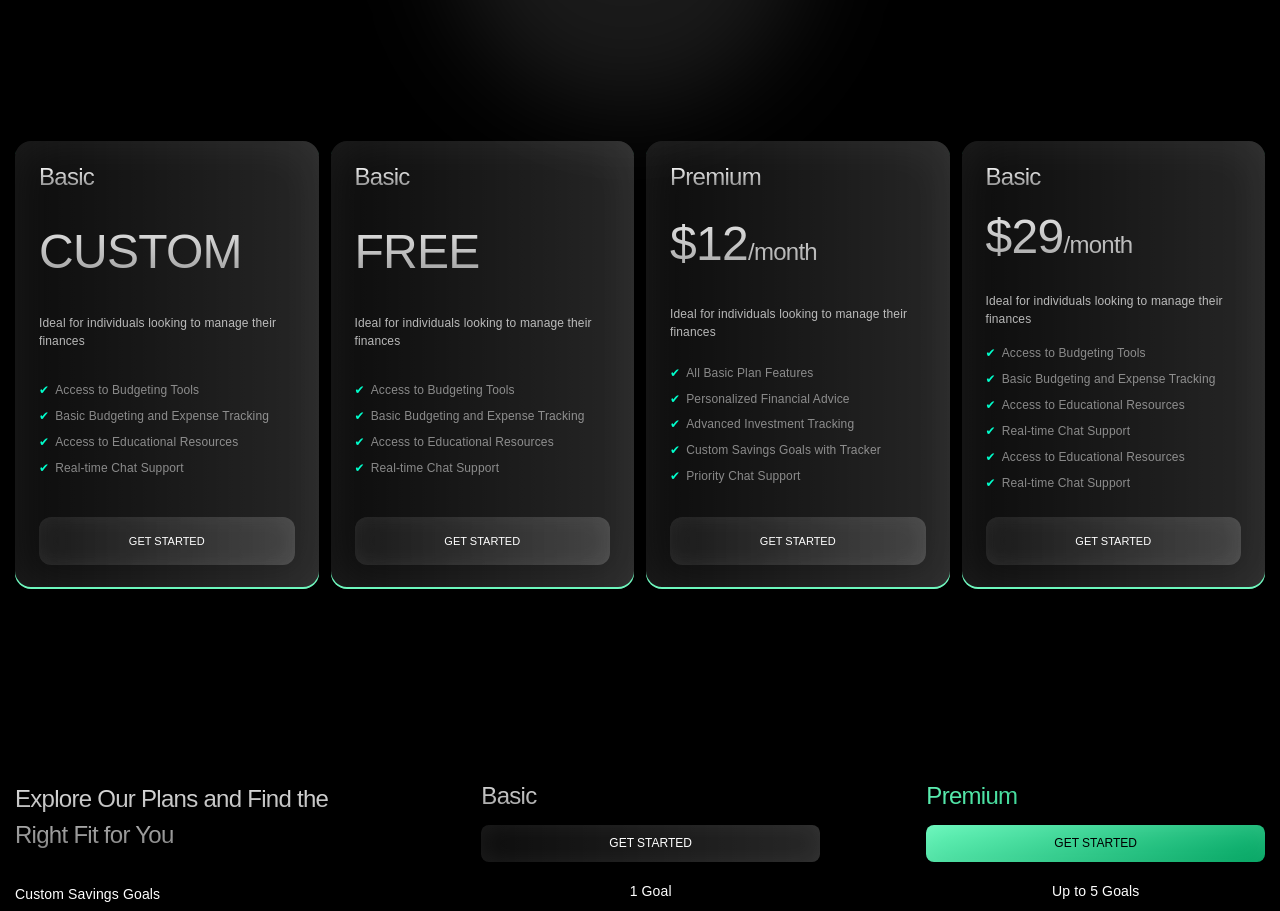
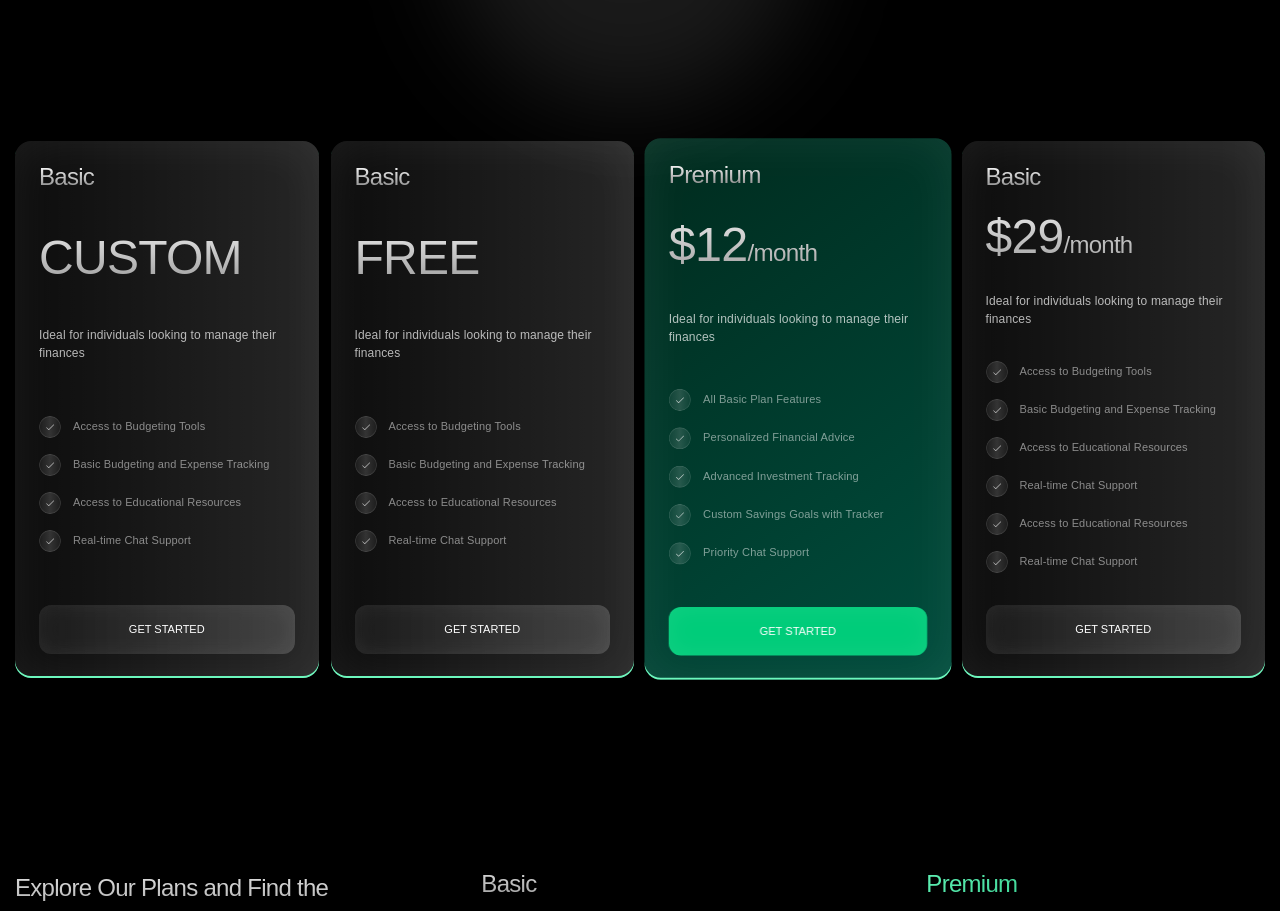
Before and after one commit to DiyorMr/izi, a React (Vite) app: page / in a window 1280 px wide. Shown: the part 7300-8211 px from the top of the page. Built offline with nearby package versions, Linux system fonts and the light colour scheme.

Commit message:
done card hover

```diff
--- a/src/components/Faq/Faq.scss
+++ b/src/components/Faq/Faq.scss
@@ -90,8 +90,9 @@
     }
 
     /* Arrow animation */
-    .tab input:not(:checked)+.tab__label:hover::after {
-        animation: bounce 0.5s infinite;
+    .tab input:not(:checked)+.tab__label:hover::after,
+    .tab:hover input:not(:checked)+.tab__label::after {
+        animation: bounce 0.7s infinite;
     }
 
     @keyframes bounce {
--- a/src/components/FeaturesCard/FeaturesCard.scss
+++ b/src/components/FeaturesCard/FeaturesCard.scss
@@ -69,6 +69,7 @@
     &_item:nth-child(4) {
         width: calc(60% - 10px);
         height: 520px;
+
         .features_cards_item_body {
             max-width: 50%;
         }
@@ -80,3 +81,10 @@
         height: 520px;
     }
 }
+
+.features_cards_item:hover {
+    cursor: pointer;
+    background: linear-gradient(43deg, var(--color-spring-green-697, rgba(104, 247, 187, 0.07)) 0%, var(--color-spring-green-6920, rgba(104, 247, 187, 0.20)) 100%);
+    box-shadow: 0px -2px 0px 0px #68F7BB inset, 0px 0px 48px 0px rgba(255, 255, 255, 0.07) inset;
+
+}
--- a/src/components/Pricing/Pricing.scss
+++ b/src/components/Pricing/Pricing.scss
@@ -1,5 +1,4 @@
 .pricings {
-
     .pricing {
         display: flex;
         justify-content: space-between;
@@ -18,19 +17,10 @@
             justify-content: space-between;
             cursor: pointer;
 
-            &:hover {
-                border-color: #00cc7a;
-            }
-
-            &.highlight {
-                background: #00cc7a;
-                border-color: #00cc7a;
-            }
-
             &.active {
                 border-color: #00ffcc;
                 background: linear-gradient(145deg, #002b1e, #004d3d);
-                transform: scale(1.03);
+                transform: scale(1.01);
 
                 .card__button {
                     background: #00cc7a;
@@ -92,14 +82,18 @@
                 text-align: left;
 
                 li {
-                    font-size: 12px;
-                    margin-bottom: 8px;
                     display: flex;
                     align-items: center;
+                    gap: 12px;
+                    margin: 16px auto;
 
                     span {
-                        color: #00ffcc;
-                        margin-right: 6px;
+                        color: rgba(255, 255, 255, 0.5);
+                        font-size: 11px;
+                        font-weight: 400;
+                        line-height: 17.92px;
+                        letter-spacing: 0.14px;
+                        text-align: left;
                     }
                 }
             }
@@ -120,11 +114,10 @@
                 box-shadow: inset 0px 0px 24px 0px rgba(255, 255, 255, 0.07);
                 backdrop-filter: blur(5px);
                 background: linear-gradient(90.00deg, rgba(255, 255, 255, 0.05), rgba(255, 255, 255, 0.15) 100%);
+            }
 
-                &:hover {
-                    background: #00cc7a;
-                }
-
+            .card__button:hover {
+                background: #00cc7a;
             }
         }
     }
--- a/src/components/Pricing/Pricing.tsx
+++ b/src/components/Pricing/Pricing.tsx
@@ -2,8 +2,9 @@ import React, { useState } from "react";
 import "./Pricing.scss";
 import { infoBasic, infoData, infoPremium, plansData } from "@/constants";
 
-const Pricing: React.FC = () => {
-    const [activeIndex, setActiveIndex] = useState<number | null>(null);
+const
+    Pricing: React.FC = () => {
+        const [activeIndex, setActiveIndex] = useState<number | null>(2);
 
         const handleCardClick = (index: number) => {
             setActiveIndex(index);
@@ -17,7 +18,7 @@ const Pricing: React.FC = () => {
                         {plansData.map((plan, index) => (
                             <div
                                 key={index}
-                            className={`card ${plan.highlight ? "highlight" : ""} ${activeIndex === index ? "active" : ""}`}
+                                className={`card ${activeIndex === index ? "active" : ""}`}
                                 onClick={() => handleCardClick(index)}
                             >
                                 <div className="card__title">{plan.title}</div>
@@ -31,7 +32,8 @@ const Pricing: React.FC = () => {
                                 <ul className="card__features">
                                     {plan.features.map((item: string, i: number) => (
                                         <li key={i}>
-                                        <span>✔</span> {item}
+                                            <img src="./images/activeicon.svg" alt="image" />
+                                            <span>{item}</span>
                                         </li>
                                     ))}
                                 </ul>
--- a/src/components/SliderItem/SliderItem.scss
+++ b/src/components/SliderItem/SliderItem.scss
@@ -4,8 +4,8 @@
     gap: 24px;
 
     &_img {
-        width: 60px !important;
-        height: 60px !important;
+        width: 50px !important;
+        height: 30px !important;
         border-radius: 50%;
     }
     p{
--- a/src/constants/index.ts
+++ b/src/constants/index.ts
@@ -6,8 +6,6 @@ import image from '/images/Background.svg'
 import sms from '/images/sms.svg'
 import messege from '/images/messege.svg'
 import call from '/images/call.svg'
-
-
 
 
 export const featuresCardData = [
@@ -36,13 +34,14 @@ export const plansData = [
     {
         title: 'Basic',
         price: 'CUSTOM',
+        img:"icon",
         features: [
             'Access to Budgeting Tools',
             'Basic Budgeting and Expense Tracking',
             'Access to Educational Resources',
             'Real-time Chat Support'
         ],
-        highlight: false,
+
     },
     {
         title: 'Basic',
@@ -53,7 +52,7 @@ export const plansData = [
             'Access to Educational Resources',
             'Real-time Chat Support'
         ],
-        highlight: false,
+
     },
     {
         title: 'Premium',
@@ -66,8 +65,7 @@ export const plansData = [
             'Custom Savings Goals with Tracker',
             'Priority Chat Support'
         ],
-        highlight: false,
-    },
+            },
     {
         title: 'Basic',
         price: '$29',
@@ -80,7 +78,7 @@ export const plansData = [
             'Access to Educational Resources',
             'Real-time Chat Support'
         ],
-        highlight: false,
+
     }
 ];
 export const infoData = [
@@ -258,7 +256,6 @@ export const modalData = [
         text: "Lorem, ipsum dolor sit amet consectetur adipisicing elit."
     },
 ]
-
 export const supportCardData = [
     {
         img: sms,
--- a/src/pages/Home/Home.scss
+++ b/src/pages/Home/Home.scss
@@ -147,6 +147,8 @@
     flex-direction: column;
     justify-content: center;
     position: relative;
+
+
 
     .features_finans {
         display: flex;
```
Also changed, not shown: public/images/activeicon.svg (added). Lines whose indentation alone changed are shown as unchanged.
